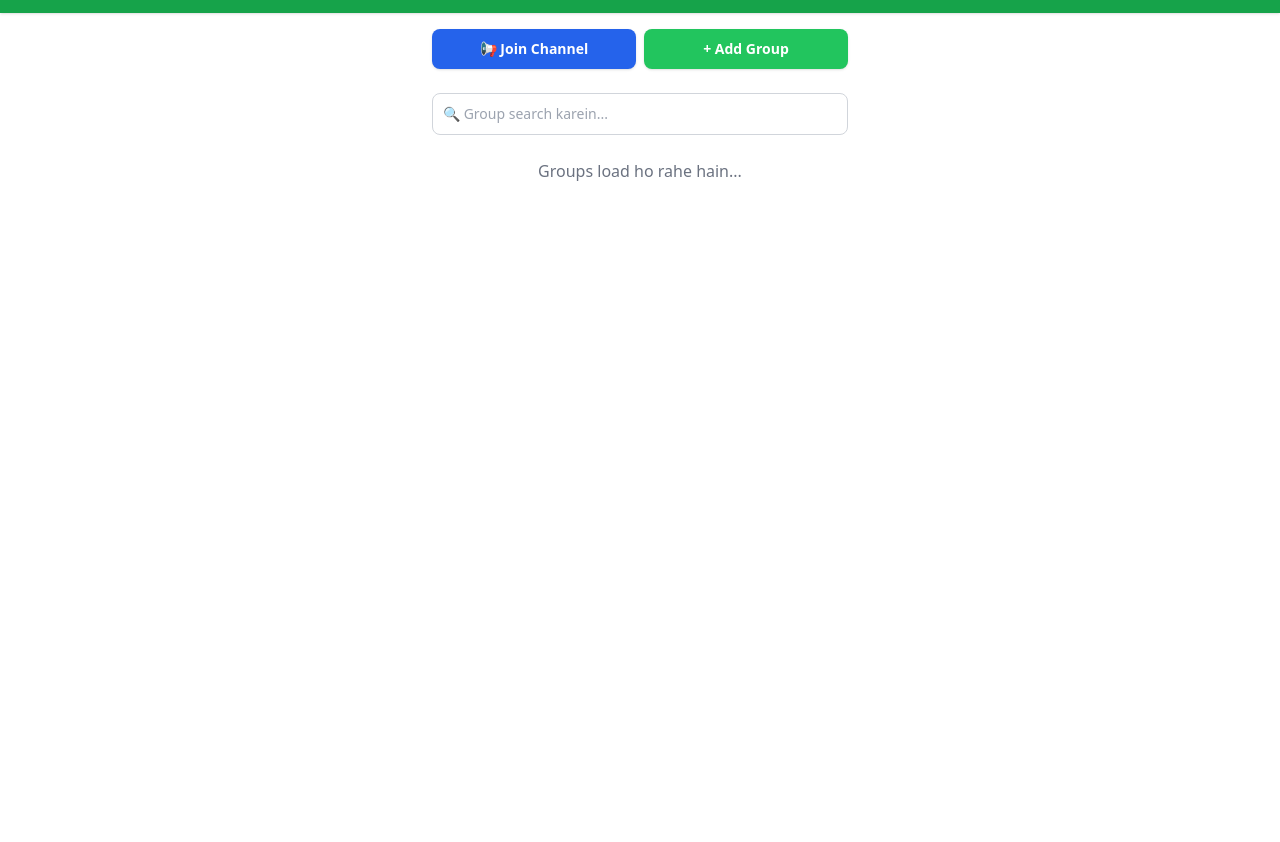
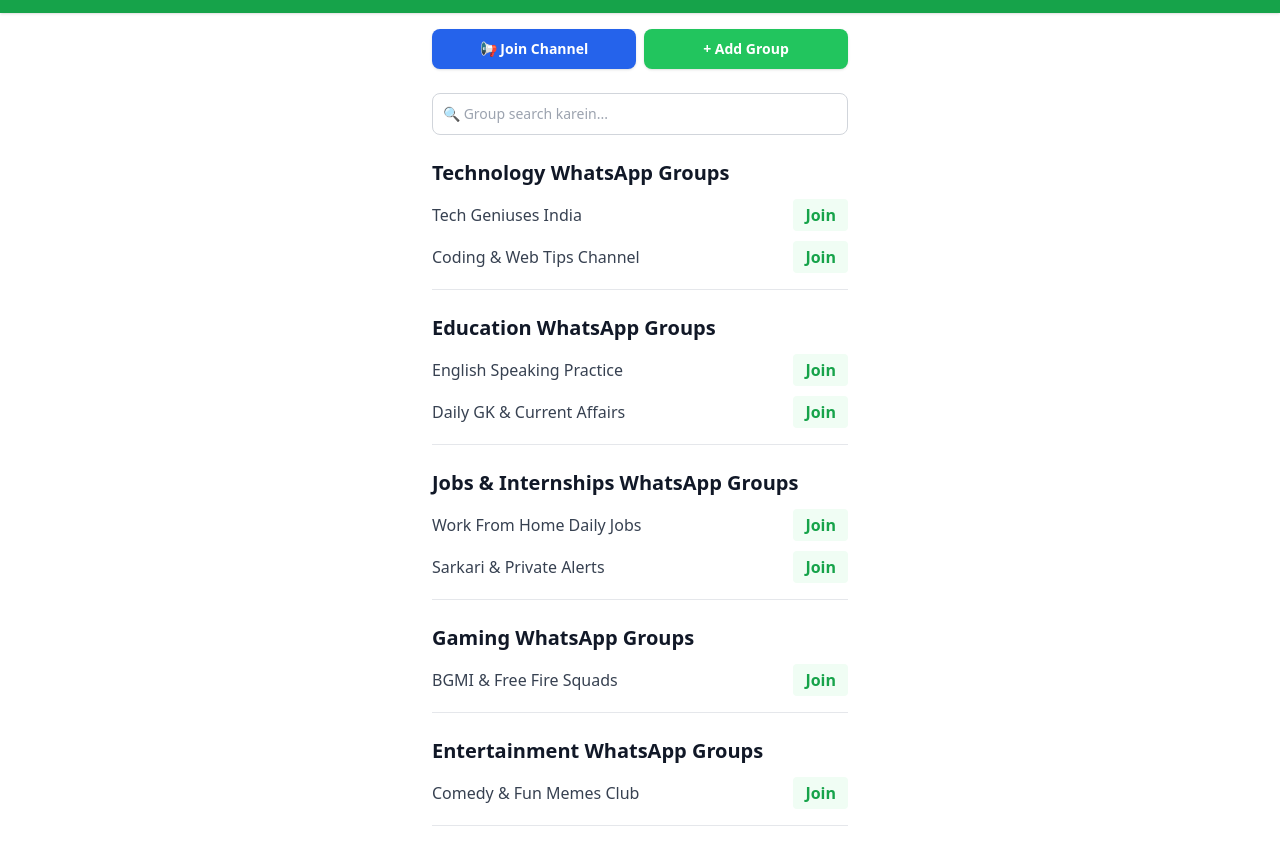
Before and after one commit to Biku7978/whatsapp-groups, a plain HTML site: page index.html in a window 1280 px wide. Shown: the part 67-909 px from the top of the page. Before the commit the page ends 800 px from the top, so only its background shows below. Drawn offline with nearby package versions, Linux system fonts and the light colour scheme; no server answers.

Commit message:
Update index.html

```diff
--- a/index.html
+++ b/index.html
@@ -25,53 +25,38 @@
         <!-- Search Bar -->
         <input type="text" id="searchInput" oninput="filterGroups()" placeholder="🔍 Group search karein..." class="w-full p-2.5 border border-gray-300 rounded-lg mb-6 text-sm focus:outline-none focus:ring-2 focus:ring-green-500">
 
-        <!-- Groups List Container (Category wise) -->
+        <!-- Groups List Container -->
         <div id="group-list" class="space-y-6">
             <p class="text-center text-gray-500">Groups load ho rahe hain...</p>
         </div>
     </div>
 
-    <!-- Firebase Scripts -->
-    <script type="module">
-        import { initializeApp } from "https://www.gstatic.com/firebasejs/10.8.0/firebase-app.js";
-        import { getFirestore, collection, getDocs } from "https://www.gstatic.com/firebasejs/10.8.0/firebase-firestore.js";
+    <!-- Scripts -->
+    <script>
+        // Yahan pehle se saare groups aur channels add kiye gaye hain taaki aapko manual add na karna pade
+        const preLoadedGroups = [
+            // Technology
+            { name: "Tech Geniuses India", type: "WhatsApp Group", category: "Technology", link: "https://chat.whatsapp.com/J3vK9s8L2mN1xPqR7tF5gH" },
+            { name: "Coding & Web Tips Channel", type: "WhatsApp Channel", category: "Technology", link: "https://whatsapp.com/channel/0029V1TechTipsHub" },
 
-        const firebaseConfig = {
-          apiKey: "AIzaSyCJXVbgJQ_PJs8JhDKibJVJlUjpQ6qNxyE",
-          authDomain: "whatsapp-hub-436d4.firebaseapp.com",
-          projectId: "whatsapp-hub-436d4",
-          storageBucket: "whatsapp-hub-436d4.firebasestorage.app",
-          messagingSenderId: "720234066008",
-          appId: "1:720234066008:web:d0fbd6a3ea80c154485a2d",
-          measurementId: "G-36LLDV3NTM"
-        };
+            // Education
+            { name: "English Speaking Practice", type: "WhatsApp Group", category: "Education", link: "https://chat.whatsapp.com/L4mN2pQ8rT1vK9s3xH5fG7" },
+            { name: "Daily GK & Current Affairs", type: "WhatsApp Channel", category: "Education", link: "https://whatsapp.com/channel/0029V2EducationGK" },
 
-        const app = initializeApp(firebaseConfig);
-        const db = getFirestore(app);
+            // Jobs & Internships
+            { name: "Work From Home Daily Jobs", type: "WhatsApp Group", category: "Jobs & Internships", link: "https://chat.whatsapp.com/P7rT3vK1mN9s2xH5fG4L8" },
+            { name: "Sarkari & Private Alerts", type: "WhatsApp Channel", category: "Jobs & Internships", link: "https://whatsapp.com/channel/0029V3JobAlerts24" },
 
-        let allGroups = [];
+            // Gaming
+            { name: "BGMI & Free Fire Squads", type: "WhatsApp Group", category: "Gaming", link: "https://chat.whatsapp.com/K9s1xH4fG7L2mN8pQ3rT5" },
 
-        async function loadGroups() {
-            const listDiv = document.getElementById("group-list");
-            try {
-                const querySnapshot = await getDocs(collection(db, "groups"));
-                if(querySnapshot.empty) {
-                    listDiv.innerHTML = "<p class='text-center text-gray-500'>Abhi koi group nahi hai. Aap add karein!</p>";
-                    return;
-                }
+            // Entertainment
+            { name: "Comedy & Fun Memes Club", type: "WhatsApp Group", category: "Entertainment", link: "https://chat.whatsapp.com/X2xH5fG7L3mN9pQ1rT4vK8" }
+        ];
 
-                allGroups = [];
-                querySnapshot.forEach((doc) => {
-                    allGroups.push(doc.data());
-                });
+        let allGroups = [...preLoadedGroups];
 
-                displayGroups(allGroups);
-            } catch (e) {
-                listDiv.innerHTML = "<p class='text-center text-red-500'>Error loading groups.</p>";
-            }
-        }
-
-        window.displayGroups = function(groups) {
+        function displayGroups(groups) {
             const listDiv = document.getElementById("group-list");
             listDiv.innerHTML = "";
 
@@ -80,7 +65,7 @@
                 return;
             }
 
-            // Group by Category
+            // Category wise group group karna
             const categories = {};
             groups.forEach(g => {
                 const cat = g.category || 'General';
@@ -88,7 +73,7 @@
                 categories[cat].push(g);
             });
 
-            // HTML Generation
+            // HTML generate karna
             for (const [category, items] of Object.entries(categories)) {
                 let html = `
                     <div class="border-b pb-4">
@@ -110,13 +95,14 @@
             }
         }
 
-        window.filterGroups = function() {
+        function filterGroups() {
             const query = document.getElementById("searchInput").value.toLowerCase();
             const filtered = allGroups.filter(g => g.name.toLowerCase().includes(query) || (g.category && g.category.toLowerCase().includes(query)));
             displayGroups(filtered);
         }
 
-        loadGroups();
+        // Page load hote hi dikhana shuru kar do
+        displayGroups(allGroups);
     </script>
 </body>
 </html>
```
